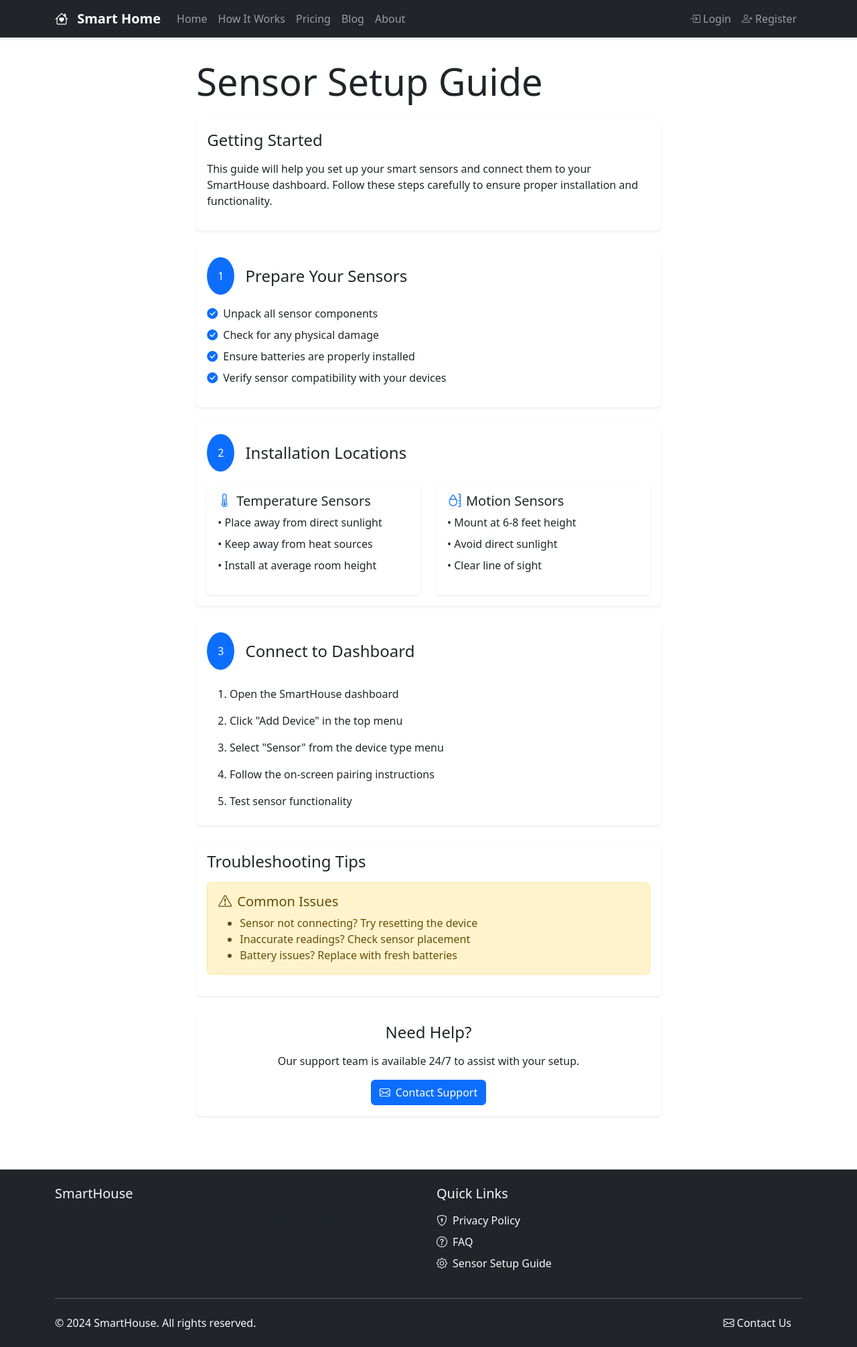
After one commit to aliaksandr-liapin/Projects, a Flask app: page /sensor-guide in a window 1280 px wide. The commit adds this page. Shown: the whole page at 67% size. Run offline with Flask 3, Linux system fonts and the light colour scheme.

Commit message:
added footer menu with page

```diff
--- a/app.py
+++ b/app.py
@@ -93,6 +93,18 @@ def logout():
 def dashboard():
     return render_template('dashboard.html', title='Dashboard')
 
+@app.route('/privacy-policy')
+def privacy_policy():
+    return render_template('privacy_policy.html', title='Privacy Policy')
+
+@app.route('/faq')
+def faq():
+    return render_template('faq.html', title='FAQ')
+
+@app.route('/sensor-guide')
+def sensor_guide():
+    return render_template('sensor_guide.html', title='Sensor Setup Guide')
+
 if __name__ == '__main__':
     with app.app_context():
         db.create_all()
--- a/templates/base.html
+++ b/templates/base.html
@@ -85,6 +85,49 @@
         {% block content %}{% endblock %}
     </div>
 
+    <!-- Footer -->
+    <footer class="bg-dark text-light py-4 mt-5">
+        <div class="container">
+            <div class="row">
+                <div class="col-md-6">
+                    <h5 class="mb-3">SmartHouse</h5>
+                    <p class="text-muted">Smart Living, Simplified. Your home automation solution.</p>
+                </div>
+                <div class="col-md-6">
+                    <h5 class="mb-3">Quick Links</h5>
+                    <ul class="list-unstyled">
+                        <li class="mb-2">
+                            <a href="{{ url_for('privacy_policy') }}" class="text-light text-decoration-none">
+                                <i class="bi bi-shield-lock me-2"></i>Privacy Policy
+                            </a>
+                        </li>
+                        <li class="mb-2">
+                            <a href="{{ url_for('faq') }}" class="text-light text-decoration-none">
+                                <i class="bi bi-question-circle me-2"></i>FAQ
+                            </a>
+                        </li>
+                        <li class="mb-2">
+                            <a href="{{ url_for('sensor_guide') }}" class="text-light text-decoration-none">
+                                <i class="bi bi-gear me-2"></i>Sensor Setup Guide
+                            </a>
+                        </li>
+                    </ul>
+                </div>
+            </div>
+            <hr class="my-4">
+            <div class="row">
+                <div class="col-md-6">
+                    <p class="mb-0">&copy; 2024 SmartHouse. All rights reserved.</p>
+                </div>
+                <div class="col-md-6 text-md-end">
+                    <a href="mailto:support@ezsmarthouse.com" class="text-light text-decoration-none me-3">
+                        <i class="bi bi-envelope me-1"></i>Contact Us
+                    </a>
+                </div>
+            </div>
+        </div>
+    </footer>
+
     <script src="https://cdn.jsdelivr.net/npm/bootstrap@5.3.2/dist/js/bootstrap.bundle.min.js"></script>
 </body>
 </html>
--- /dev/null
+++ b/templates/sensor_guide.html
@@ -0,0 +1,130 @@
+{% extends "base.html" %}
+
+{% block content %}
+<div class="container">
+    <div class="row">
+        <div class="col-lg-8 mx-auto">
+            <h1 class="display-4 mb-4">Sensor Setup Guide</h1>
+
+            <!-- Introduction -->
+            <div class="card border-0 shadow-sm mb-4">
+                <div class="card-body">
+                    <h2 class="h4 mb-3">Getting Started</h2>
+                    <p>This guide will help you set up your smart sensors and connect them to your SmartHouse dashboard. Follow these steps carefully to ensure proper installation and functionality.</p>
+                </div>
+            </div>
+
+            <!-- Step 1 -->
+            <div class="card border-0 shadow-sm mb-4">
+                <div class="card-body">
+                    <div class="d-flex align-items-center mb-3">
+                        <div class="bg-primary text-white rounded-circle p-3 me-3">1</div>
+                        <h2 class="h4 mb-0">Prepare Your Sensors</h2>
+                    </div>
+                    <ul class="list-unstyled">
+                        <li class="mb-2"><i class="bi bi-check-circle-fill text-primary me-2"></i>Unpack all sensor components</li>
+                        <li class="mb-2"><i class="bi bi-check-circle-fill text-primary me-2"></i>Check for any physical damage</li>
+                        <li class="mb-2"><i class="bi bi-check-circle-fill text-primary me-2"></i>Ensure batteries are properly installed</li>
+                        <li class="mb-2"><i class="bi bi-check-circle-fill text-primary me-2"></i>Verify sensor compatibility with your devices</li>
+                    </ul>
+                </div>
+            </div>
+
+            <!-- Step 2 -->
+            <div class="card border-0 shadow-sm mb-4">
+                <div class="card-body">
+                    <div class="d-flex align-items-center mb-3">
+                        <div class="bg-primary text-white rounded-circle p-3 me-3">2</div>
+                        <h2 class="h4 mb-0">Installation Locations</h2>
+                    </div>
+                    <div class="row g-4">
+                        <div class="col-md-6">
+                            <div class="card h-100 border-0 shadow-sm">
+                                <div class="card-body">
+                                    <h5 class="card-title">
+                                        <i class="bi bi-thermometer-half me-2 text-primary"></i>Temperature Sensors
+                                    </h5>
+                                    <ul class="list-unstyled">
+                                        <li class="mb-2">• Place away from direct sunlight</li>
+                                        <li class="mb-2">• Keep away from heat sources</li>
+                                        <li class="mb-2">• Install at average room height</li>
+                                    </ul>
+                                </div>
+                            </div>
+                        </div>
+                        <div class="col-md-6">
+                            <div class="card h-100 border-0 shadow-sm">
+                                <div class="card-body">
+                                    <h5 class="card-title">
+                                        <i class="bi bi-moisture me-2 text-primary"></i>Motion Sensors
+                                    </h5>
+                                    <ul class="list-unstyled">
+                                        <li class="mb-2">• Mount at 6-8 feet height</li>
+                                        <li class="mb-2">• Avoid direct sunlight</li>
+                                        <li class="mb-2">• Clear line of sight</li>
+                                    </ul>
+                                </div>
+                            </div>
+                        </div>
+                    </div>
+                </div>
+            </div>
+
+            <!-- Step 3 -->
+            <div class="card border-0 shadow-sm mb-4">
+                <div class="card-body">
+                    <div class="d-flex align-items-center mb-3">
+                        <div class="bg-primary text-white rounded-circle p-3 me-3">3</div>
+                        <h2 class="h4 mb-0">Connect to Dashboard</h2>
+                    </div>
+                    <ol class="list-group list-group-numbered">
+                        <li class="list-group-item border-0">
+                            Open the SmartHouse dashboard
+                        </li>
+                        <li class="list-group-item border-0">
+                            Click "Add Device" in the top menu
+                        </li>
+                        <li class="list-group-item border-0">
+                            Select "Sensor" from the device type menu
+                        </li>
+                        <li class="list-group-item border-0">
+                            Follow the on-screen pairing instructions
+                        </li>
+                        <li class="list-group-item border-0">
+                            Test sensor functionality
+                        </li>
+                    </ol>
+                </div>
+            </div>
+
+            <!-- Troubleshooting -->
+            <div class="card border-0 shadow-sm mb-4">
+                <div class="card-body">
+                    <h2 class="h4 mb-3">Troubleshooting Tips</h2>
+                    <div class="alert alert-warning">
+                        <h5 class="alert-heading">
+                            <i class="bi bi-exclamation-triangle me-2"></i>Common Issues
+                        </h5>
+                        <ul class="mb-0">
+                            <li>Sensor not connecting? Try resetting the device</li>
+                            <li>Inaccurate readings? Check sensor placement</li>
+                            <li>Battery issues? Replace with fresh batteries</li>
+                        </ul>
+                    </div>
+                </div>
+            </div>
+
+            <!-- Support -->
+            <div class="card border-0 shadow-sm">
+                <div class="card-body text-center">
+                    <h3 class="h4 mb-3">Need Help?</h3>
+                    <p class="mb-3">Our support team is available 24/7 to assist with your setup.</p>
+                    <a href="mailto:support@ezsmarthouse.com" class="btn btn-primary">
+                        <i class="bi bi-envelope me-2"></i>Contact Support
+                    </a>
+                </div>
+            </div>
+        </div>
+    </div>
+</div>
+{% endblock %}
```
Also changed, not shown: templates/faq.html (added, +108 -0 lines), templates/privacy_policy.html (added, +79 -0 lines).
